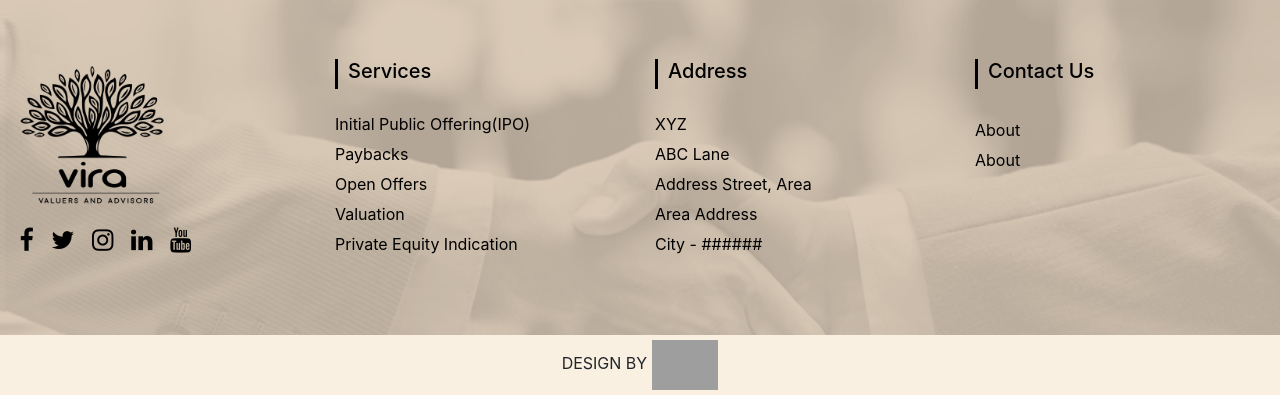
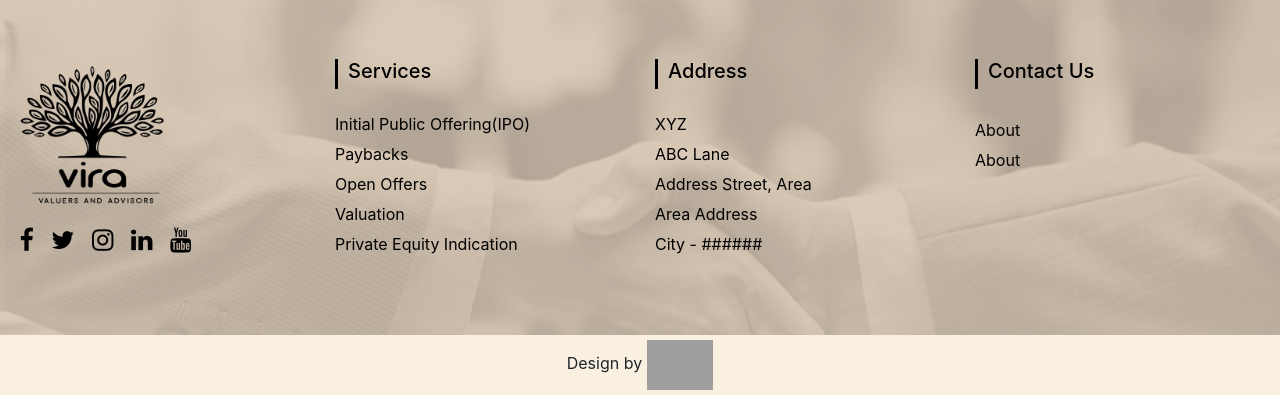
Before and after one commit to rehan-ctrl/vira, a PHP site: page / in a window 1280 px wide. Shown: the part 1525-1920 px from the top of the page. Run offline with PHP 8.4, Linux system fonts and the light colour scheme; the visitor is signed in with stand-in values (Sample User, id 1); some libraries are stand-ins or nearby versions; grey boxes are pictures that could not be loaded.

Commit message:
some changes

```diff
--- a/index.php
+++ b/index.php
@@ -177,7 +177,7 @@
 			<div class="col-md-12">
 				<div class="text-center">
 					<div class="copyright">
-						DESIGN BY <span><a href="https://www.cassixcom.com"><img src="https://cassixcom.com/images/cassixcom-blue.png" height="50"></a></span>
+						Design by <span><a href="https://www.cassixcom.com"><img src="https://cassixcom.com/images/cassixcom-blue.png" height="50"></a></span>
 					</div>
 				</div>
 			</div>
```
